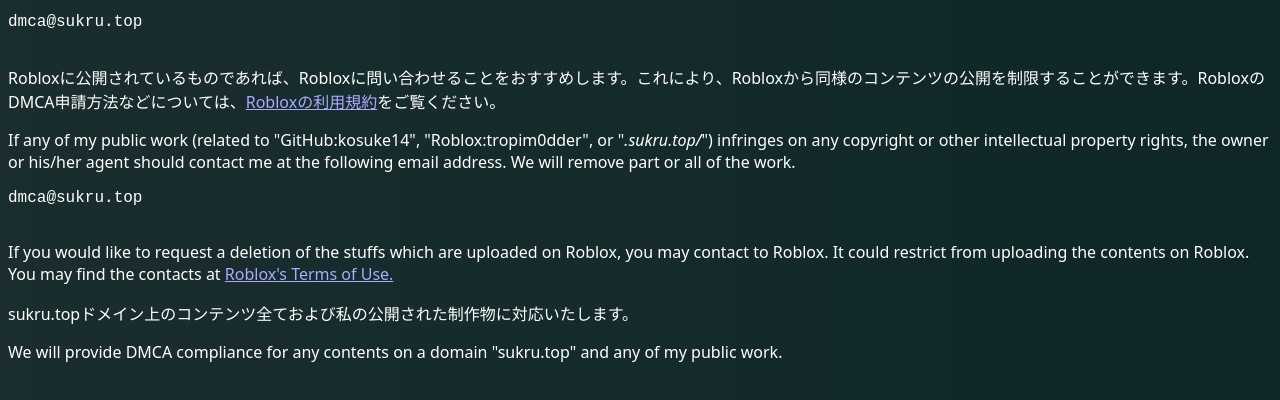
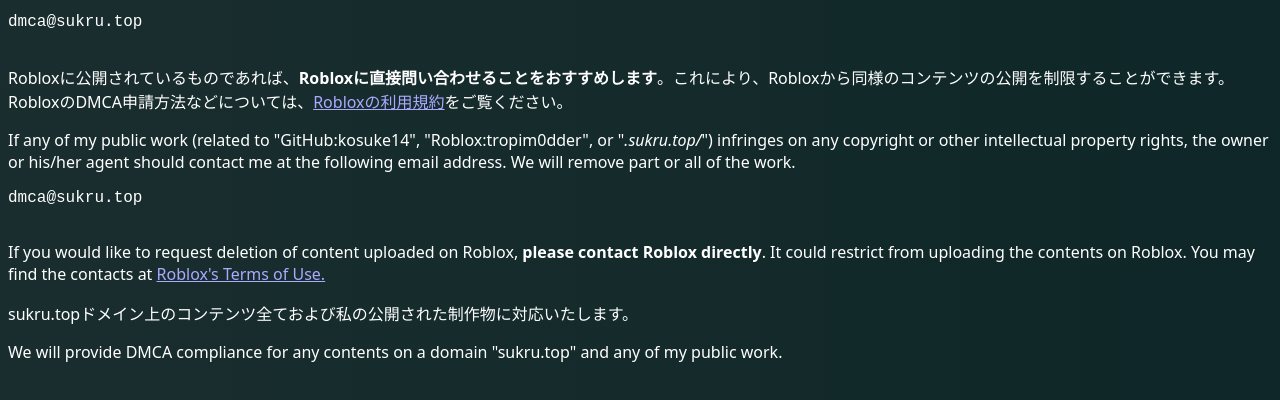
Before and after one commit to kosuke14/kosuke14.github.io, a plain HTML site: page dmca.html in a window 1280 px wide. Shown: the part 172-572 px from the top of the page. Drawn offline with Linux system fonts and the light colour scheme.

Commit message:
Update dmca.html

```diff
--- a/dmca.html
+++ b/dmca.html
@@ -12,11 +12,11 @@
     <p>私の公開された制作物（「GitHub:kosuke14」、「Roblox:tropim0dder」、「<em>.sukru.top/</em>」に関連するもの）に著作権侵害などその他の知的財産権の侵害があれば、権利者あるいは代理人が以下のメールアドレスに連絡していただければ、該当する制作物の一部あるいはすべてを削除いたします。</p>
     <pre><code><span class="hljs-selector-tag">dmca</span>@<span class="hljs-keyword">sukru</span>.<span class="hljs-keyword">top</span>
     </code></pre>
-    <p>Robloxに公開されているものであれば、Robloxに問い合わせることをおすすめします。これにより、Robloxから同様のコンテンツの公開を制限することができます。RobloxのDMCA申請方法などについては、<a href="https://en.help.roblox.com/hc/ja/articles/115004647846-Roblox%E5%88%A9%E7%94%A8%E8%A6%8F%E7%B4%84">Robloxの利用規約</a>をご覧ください。</p>
+    <p>Robloxに公開されているものであれば、<b>Robloxに直接問い合わせることをおすすめします</b>。これにより、Robloxから同様のコンテンツの公開を制限することができます。RobloxのDMCA申請方法などについては、<a href="https://en.help.roblox.com/hc/ja/articles/115004647846-Roblox%E5%88%A9%E7%94%A8%E8%A6%8F%E7%B4%84">Robloxの利用規約</a>をご覧ください。</p>
     <p>If any of my public work (related to &quot;GitHub:kosuke14&quot;, &quot;Roblox:tropim0dder&quot;, or &quot;<em>.sukru.top/</em>&quot;) infringes on any copyright or other intellectual property rights, the owner or his/her agent should contact me at the following email address. We will remove part or all of the work.</p>
     <pre><code><span class="hljs-selector-tag">dmca</span>@<span class="hljs-keyword">sukru</span>.<span class="hljs-keyword">top</span>
     </code></pre>
-    <p>If you would like to request a deletion of the stuffs which are uploaded on Roblox, you may contact to Roblox. It could restrict from uploading the contents on Roblox. You may find the contacts at <a href="https://en.help.roblox.com/hc/en-us/articles/115004647846-Roblox-Terms-of-Use">Roblox's Terms of Use.</a></p>
+    <p>If you would like to request deletion of content uploaded on Roblox, <b>please contact Roblox directly</b>. It could restrict from uploading the contents on Roblox. You may find the contacts at <a href="https://en.help.roblox.com/hc/en-us/articles/115004647846-Roblox-Terms-of-Use">Roblox's Terms of Use.</a></p>
     <p>sukru.topドメイン上のコンテンツ全ておよび私の公開された制作物に対応いたします。</p>
     <p>We will provide DMCA compliance for any contents on a domain &quot;sukru.top&quot; and any of my public work.</p>
   </div>
```
